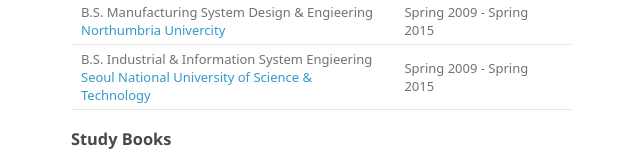
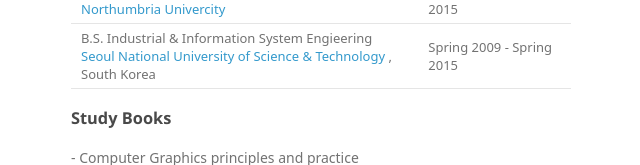
Before and after one commit to moonsh/moonsh.github.io, a plain HTML site: page index.html in a window 1280 px wide. Shown: the part 1359-1524 px from the top of the page, without its empty margins (499-1139 px from the left). Drawn offline with Linux system fonts and the light colour scheme; a web font is replaced by a local one.

Commit message:
Update index.html

```diff
--- a/index.html
+++ b/index.html
@@ -105,7 +105,7 @@
 <td><font size="2">B.S. Manufacturing System Design & Engieering <br> <a href="https://www.northumbria.ac.uk/"> Northumbria Univercity </a></td>
 <td><font size="2">Spring 2009 - Spring 2015</td>
 <tr>
-<td><font size="2">B.S. Industrial & Information System Engieering <br> <a href="http://en.seoultech.ac.kr/"> Seoul National University of Science & Technology </a> </td>, South Korea
+<td><font size="2">B.S. Industrial & Information System Engieering <br> <a href="http://en.seoultech.ac.kr/"> Seoul National University of Science & Technology </a>, South Korea </td>
 <td><font size="2">Spring 2009 - Spring 2015</td>
 
 </tr>
```
